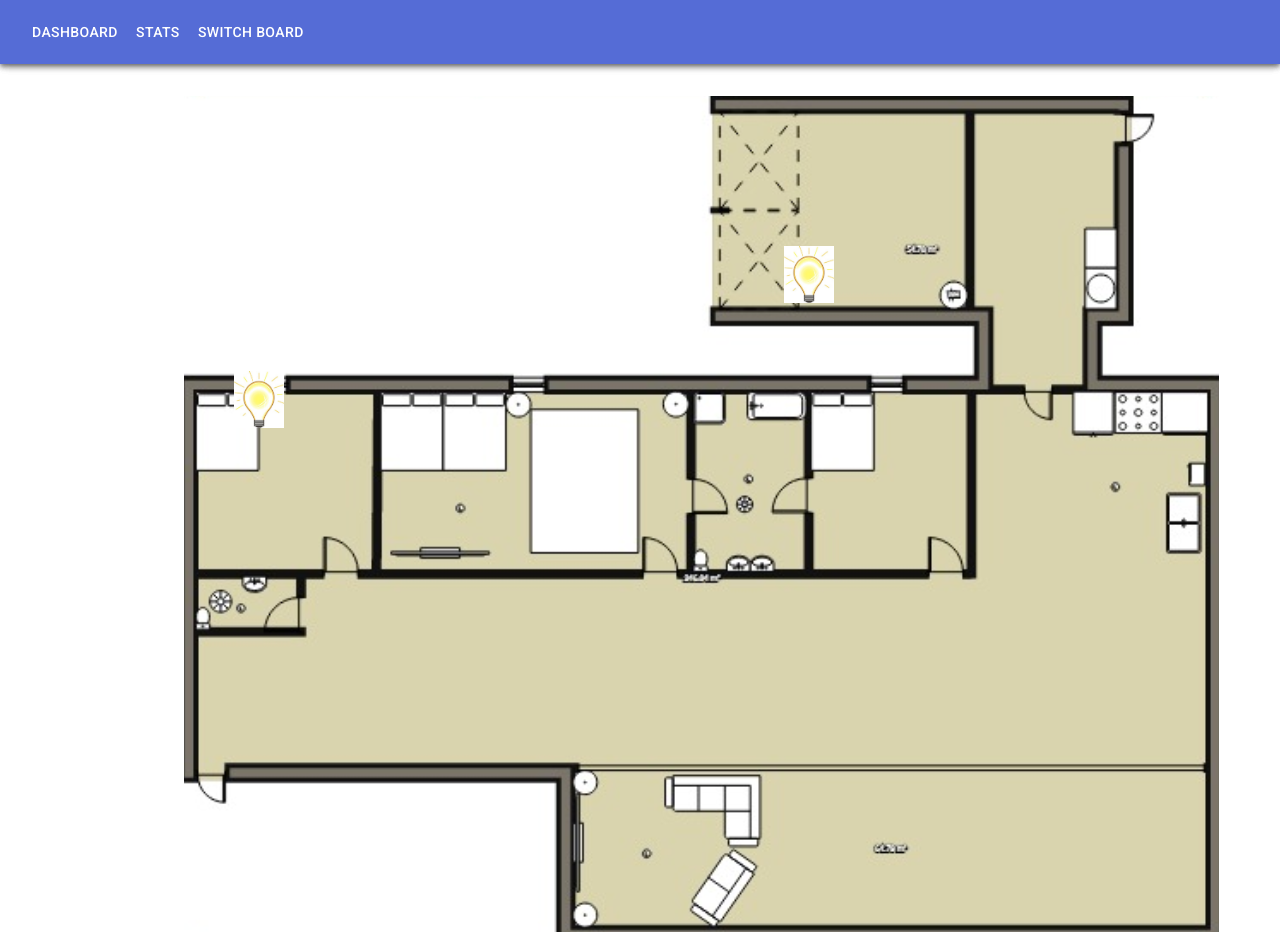
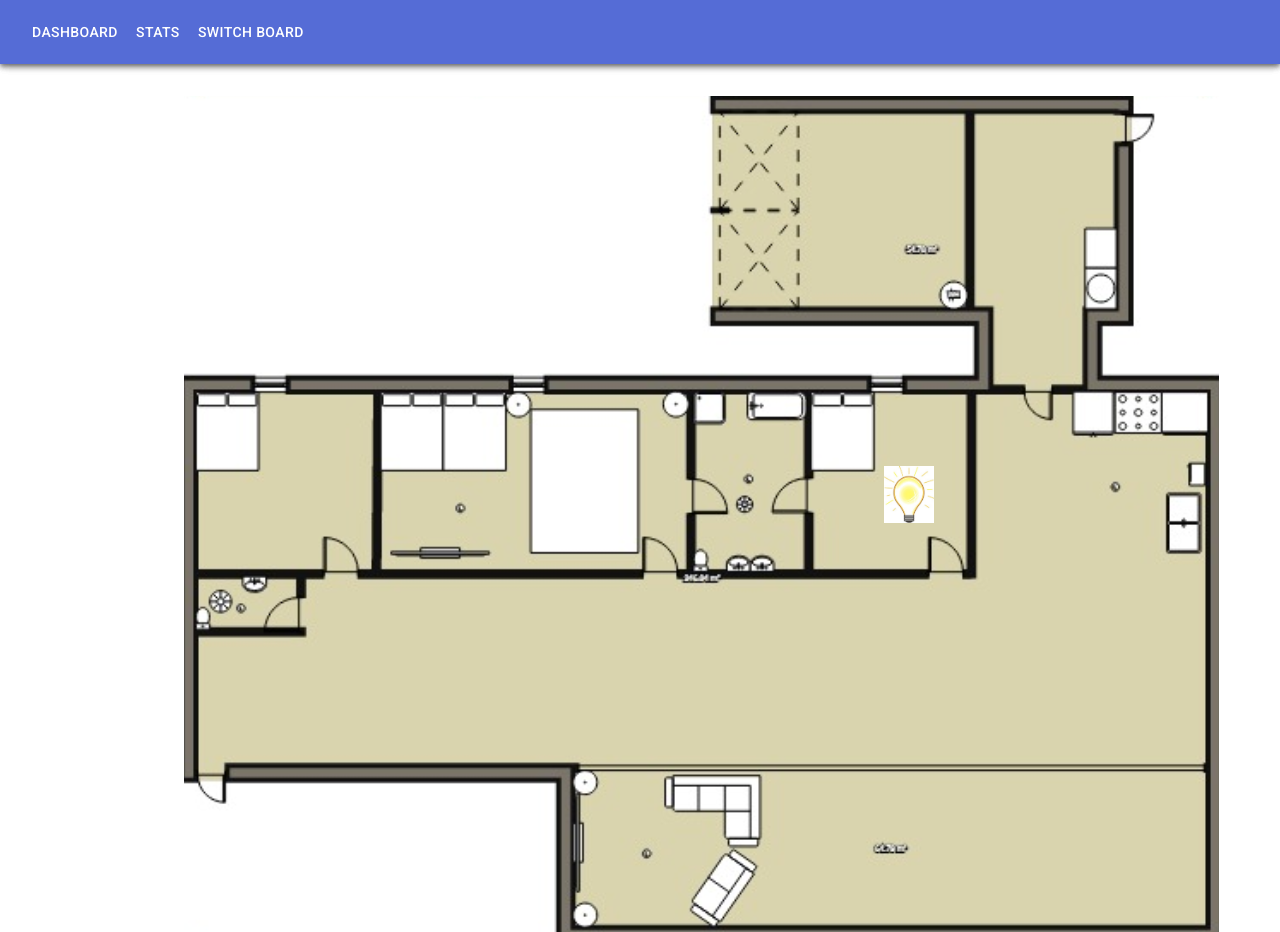
Before and after one commit to Keiaxx/UAB-Capstone-HomeIOT-Archive, a React (Create React App) app in the folder capstone/: page / in a window 1280 px wide. Built offline with nearby package versions, Linux system fonts and the light colour scheme.

Commit message:
coordinates done

```diff
--- a/capstone/src/components/houseComponents/House.js
+++ b/capstone/src/components/houseComponents/House.js
@@ -37,17 +37,8 @@ function House() {
 
       <img src={LightBulb} style={
         {
-          top: 275,
-          left: 50,
-          width: '50px',
-          position: 'absolute'
-        }
-      } />
-
-      <img src={LightBulb} style={
-        {
-          top: 150,
-          left: 600,
+          top: 370,
+          left: 700,
           width: '50px',
           position: 'absolute'
         }
@@ -75,3 +66,17 @@ const mapStateToProps = (state) => {
 
 
 export default connect(mapStateToProps)(House);
+
+/*
+garage = 568 , 80
+waterheater = 700, 180
+washer and dryer = 840, 140
+backdoor = 870, 20
+oven = 935, 335
+fridge = 920, 415
+front door = 15, 710
+bed1 (lights) = 100, 370
+bed2 (lights) = 330, 370
+bed3 (lights) = 700 , 370
+bath (lights) = 540, 370
+*/
```
Also changed, not shown: 1 other file (tests, documents, lock files or other folders).
